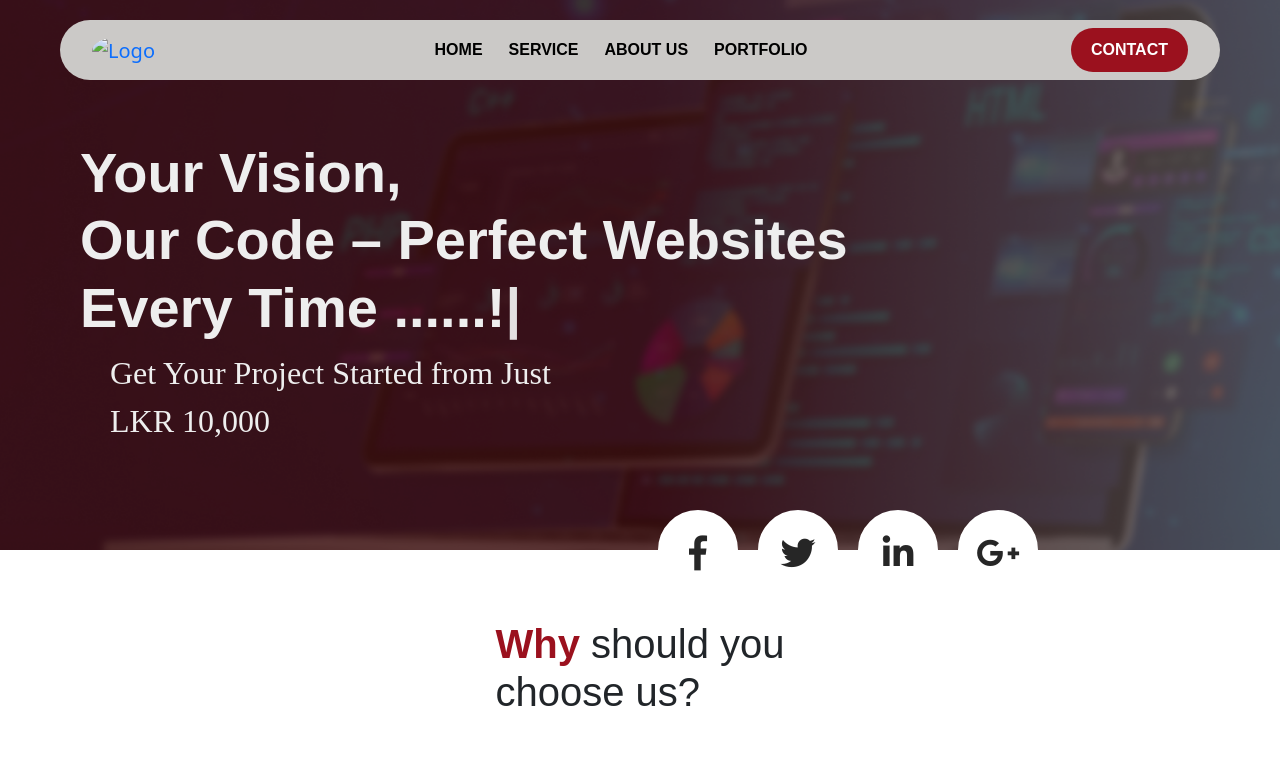
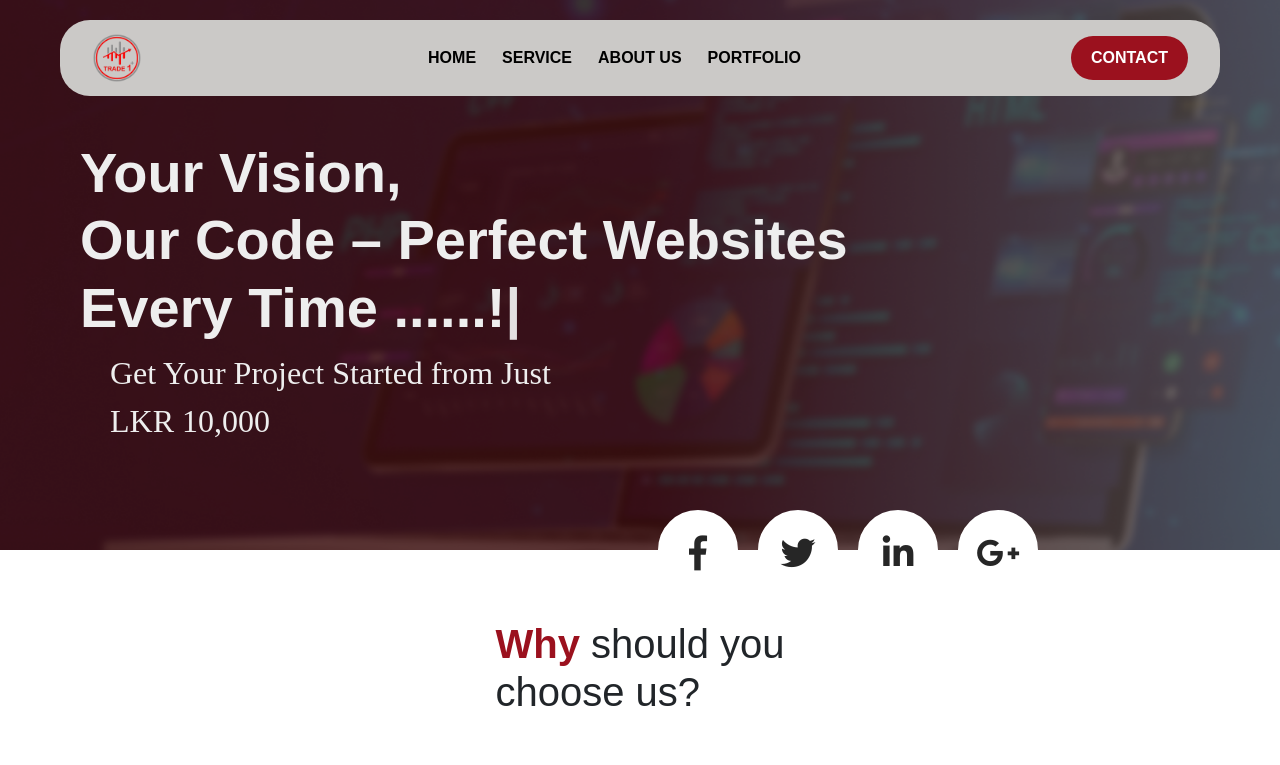
Before and after one commit to nimnanava/NI_web_design, a plain HTML site: page index.html in a window 1280 px wide. Shown: the top 765 px of the page. Drawn offline with nearby package versions, Linux system fonts and the light colour scheme; the site is published under a folder, as on GitHub Pages, so addresses that start at the root find nothing.

Commit message:
Add files via upload

```diff
--- a/index.html
+++ b/index.html
@@ -24,7 +24,7 @@
     <nav class="navbar navbar-expand-lg fixed-top">
       <div class="container">
         <a class="navbar-brand" href="#">
-          <img src="/favicon.png" alt="Logo" />
+          <img src="./favicon.png" alt="Logo" />
         </a>
         <button
           class="navbar-toggler"
```
